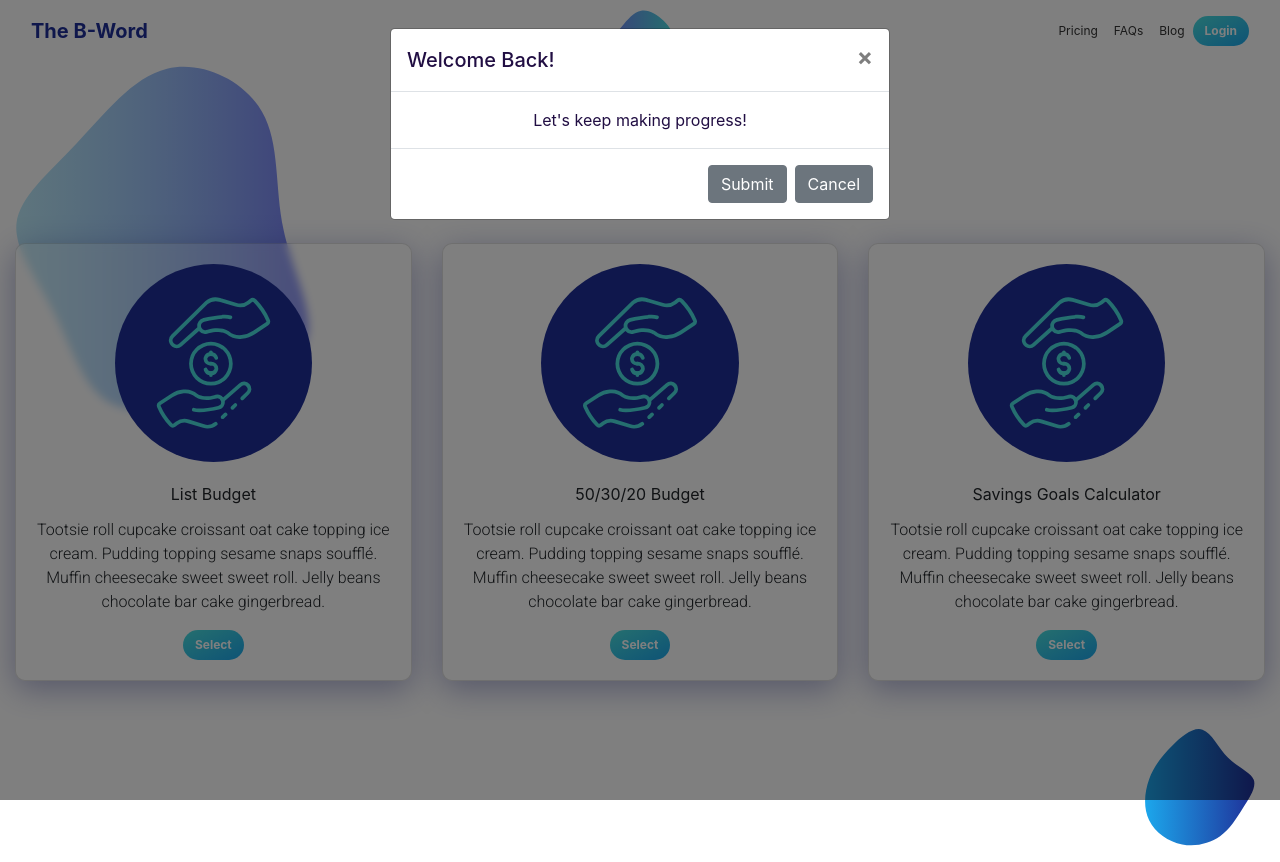
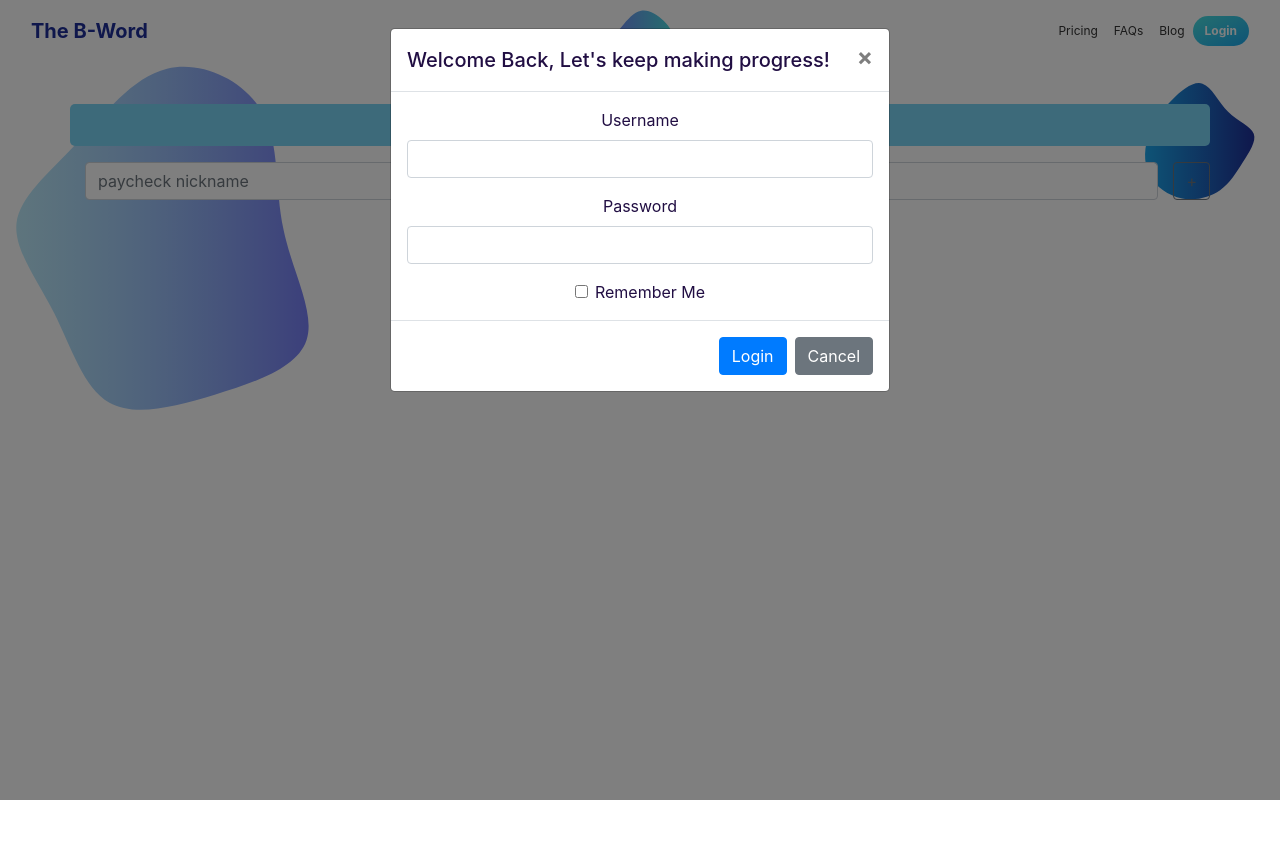
Before and after one commit to SirenaAlyceDev/react-budget, a React (Create React App) app: page /faqs in a window 1280 px wide. Both pictures are taken after a click on the button "Login". After the commit the page ends 800 px from the top, so only its background shows below. Built offline with nearby package versions, Linux system fonts and the light colour scheme.

Commit message:
part one of making a dynamic list

```diff
--- a/src/App.css
+++ b/src/App.css
@@ -206,3 +206,26 @@ button.budgetButton {
   font-weight: bold;
   font-size: 12px;
   }
+
+  /* List Budget Styling */
+
+  .moneyInHeader {
+    background-color: #7bd5f5;
+    border-radius: 5px;
+    color:white;
+    padding: 5px;
+  }
+
+  .moneyOutHeader {
+    background-color: #787ff6;
+    border-radius: 5px;
+    color:white;
+    padding: 5px;
+  }
+
+  .moneyLeftOverHeader {
+    background-color: #1f2f98;
+    border-radius: 5px;
+    color:white;
+    padding: 5px;
+  }
--- a/src/components/BudgetStyleChoiceComponent.js
+++ b/src/components/BudgetStyleChoiceComponent.js
@@ -11,13 +11,14 @@ import {
 } from "reactstrap";
 import "bootstrap/dist/css/bootstrap.min.css";
 import Container from "reactstrap/lib/Container";
-
+import CardDeck from "reactstrap/lib/CardDeck";
 
 const BudgetStyle = (props) => {
   return (
     <Container fluid className="vh-100 d-flex align-items-center">
       <Row className="row align-items-center justify-contents-center">
         <Col>
+          <CardDeck>
             <Card className="text-center budgetCard">
               <CardImg
                 top
@@ -28,15 +29,13 @@ const BudgetStyle = (props) => {
               <CardBody>
                 <CardTitle>List Budget</CardTitle>
                 <CardText>
-              Tootsie roll cupcake croissant oat cake topping ice cream. Pudding
-              topping sesame snaps soufflé. Muffin cheesecake sweet sweet roll.
-              Jelly beans chocolate bar cake gingerbread.
+                  Tootsie roll cupcake croissant oat cake topping ice cream.
+                  Pudding topping sesame snaps soufflé. Muffin cheesecake sweet
+                  sweet roll. Jelly beans chocolate bar cake gingerbread.
                 </CardText>
                 <Button className="budgetButton">Select</Button>
               </CardBody>
             </Card>
-      </Col>
-      <Col>
             <Card className="text-center budgetCard">
               <CardImg
                 top
@@ -47,15 +46,13 @@ const BudgetStyle = (props) => {
               <CardBody>
                 <CardTitle>50/30/20 Budget</CardTitle>
                 <CardText>
-              Tootsie roll cupcake croissant oat cake topping ice cream. Pudding
-              topping sesame snaps soufflé. Muffin cheesecake sweet sweet roll.
-              Jelly beans chocolate bar cake gingerbread.
+                  Tootsie roll cupcake croissant oat cake topping ice cream.
+                  Pudding topping sesame snaps soufflé. Muffin cheesecake sweet
+                  sweet roll. Jelly beans chocolate bar cake gingerbread.
                 </CardText>
                 <Button className="budgetButton">Select</Button>
               </CardBody>
             </Card>
-      </Col>
-      <Col>
             <Card className="text-center budgetCard">
               <CardImg
                 top
@@ -66,13 +63,14 @@ const BudgetStyle = (props) => {
               <CardBody>
                 <CardTitle>Savings Goals Calculator</CardTitle>
                 <CardText>
-              Tootsie roll cupcake croissant oat cake topping ice cream. Pudding
-              topping sesame snaps soufflé. Muffin cheesecake sweet sweet roll.
-              Jelly beans chocolate bar cake gingerbread.
+                  Tootsie roll cupcake croissant oat cake topping ice cream.
+                  Pudding topping sesame snaps soufflé. Muffin cheesecake sweet
+                  sweet roll. Jelly beans chocolate bar cake gingerbread.
                 </CardText>
                 <Button className="budgetButton">Select</Button>
               </CardBody>
             </Card>
+          </CardDeck>
         </Col>
       </Row>
     </Container>
--- a/src/components/HeaderComponent.js
+++ b/src/components/HeaderComponent.js
@@ -10,7 +10,11 @@ import {
   Modal,
   ModalBody,
   ModalHeader,
-  ModalFooter
+  ModalFooter,
+  Form,
+  FormGroup,
+  Input,
+  Label
 } from "reactstrap";
 import { NavLink } from "react-router-dom";
 
@@ -24,6 +28,7 @@ class Header extends Component {
 
     this.toggleNav = this.toggleNav.bind(this);
     this.toggleModal = this.toggleModal.bind(this);
+    this.handleLogin = this.handleLogin.bind(this);
   }
 
   toggleNav() {
@@ -38,6 +43,14 @@ class Header extends Component {
     });
   }
 
+  handleLogin(event) {
+    alert(
+      `Username: ${this.username.value} Password: ${this.password.value} Remember: ${this.remember.checked})`
+    );
+    this.toggleModal();
+    event.preventDefault();
+  }
+
   render() {
     return (
       <React.Fragment>
@@ -50,13 +63,19 @@ class Header extends Component {
             <Collapse isOpen={this.state.isNavOpen} navbar>
               <Nav navbar className="ml-auto">
                 <NavItem>
-                  <NavLink className='nav-link' to="/pricing">Pricing</NavLink>
+                  <NavLink className="nav-link" to="/pricing">
+                    Pricing
+                  </NavLink>
                 </NavItem>
                 <NavItem>
-                  <NavLink className='nav-link' to="/faqs">FAQs</NavLink>
+                  <NavLink className="nav-link" to="/faqs">
+                    FAQs
+                  </NavLink>
                 </NavItem>
                 <NavItem>
-                  <NavLink className='nav-link' to="/blog">Blog</NavLink>
+                  <NavLink className="nav-link" to="/blog">
+                    Blog
+                  </NavLink>
                 </NavItem>
               </Nav>
               <span className="navbar-text">
@@ -73,10 +92,46 @@ class Header extends Component {
         </Navbar>
 
         <Modal isOpen={this.state.isModalOpen} toggle={this.toggleModal}>
-          <ModalHeader toggle={this.toggleModal} className="text-center">Welcome Back!</ModalHeader>
-          <ModalBody>Let's keep making progress!</ModalBody>
+          <ModalHeader toggle={this.toggleModal} className="text-center">
+            Welcome Back, Let's keep making progress!
+          </ModalHeader>
+          <ModalBody>
+            <Form onSubmit={this.handleLogin}>
+              <FormGroup>
+                <Label htmlFor="username">Username</Label>
+                <Input
+                  type="text"
+                  id="username"
+                  name="username"
+                  innerRef={(input) => (this.username = input)}
+                />
+              </FormGroup>
+              <FormGroup>
+                <Label htmlFor="password">Password</Label>
+                <Input
+                  type="password"
+                  id="password"
+                  name="password"
+                  innerRef={(input) => (this.password = input)}
+                />
+              </FormGroup>
+              <FormGroup check>
+                <Label check>
+                  <Input
+                    type="checkbox"
+                    name="remember"
+                    innerRef={(input) => (this.remember = input)}
+                  />
+                  Remember Me
+                </Label>
+              </FormGroup>
+            </Form>
+          </ModalBody>
           <ModalFooter>
-            <Button>Submit</Button> <Button>Cancel</Button>
+            <Button type="submit" value="submit" color="primary">
+              Login
+            </Button>
+            <Button onClick={this.toggleModal}>Cancel</Button>
           </ModalFooter>
         </Modal>
       </React.Fragment>
--- a/src/components/HomeComponent.js
+++ b/src/components/HomeComponent.js
@@ -13,6 +13,10 @@ import {
   ModalBody,
   ModalHeader,
   ModalFooter,
+  Form,
+  FormGroup,
+  Label,
+  Input,
 } from "reactstrap";
 import classnames from "classnames";
 import "bootstrap/dist/css/bootstrap.min.css";
@@ -25,11 +29,15 @@ const Home = (props) => {
     if (activeTab !== tab) setActivetab(tab);
   };
 
+
   const [modal, isModalOpen] = useState(false);
   const toggleModal = () => isModalOpen(!modal);
 
   const history = useHistory();
-  const handleClick = () => history.push("/budgetstyle");
+  const handleRedirect = (event) => {
+    event.preventDefault();
+    history.push("/budgetstyle");
+  }
 
   return (
     <React.Fragment>
@@ -65,9 +73,34 @@ const Home = (props) => {
         <ModalHeader toggle={toggleModal} className="text-center">
           Let's get started!
         </ModalHeader>
-        <ModalBody>Next stop...financial peace</ModalBody>
+        <ModalBody>
+          <Form>
+            <Row form>
+              <Col>
+                <FormGroup>
+                  <Label htmlFor="firstname">First Name</Label>
+                  <Input type="text" id="firstname" name="firstname" />
+                </FormGroup>
+              </Col>
+              <Col>
+                <FormGroup>
+                  <Label htmlFor="lastname">Last Name</Label>
+                  <Input type="text" id="lastname" name="lastname" />
+                </FormGroup>
+              </Col>
+            </Row>
+            <Row form>
+              <Col>
+                <FormGroup>
+                  <Label htmlFor="email">Email</Label>
+                  <Input type="email" id="email" name="email" />
+                </FormGroup>
+              </Col>
+            </Row>
+          </Form>
+        </ModalBody>
         <ModalFooter>
-          <Button onClick={handleClick}>Submit</Button> <Button>Cancel</Button>
+          <Button onClick={handleRedirect}>Submit</Button>
         </ModalFooter>
       </Modal>
 
--- a/src/components/ListBudgetComponent.js
+++ b/src/components/ListBudgetComponent.js
@@ -1,18 +1,29 @@
-import React, { Component } from "react";
-import { Form, FormGroup, Label, Input, Col, Button } from "reactstrap";
+import React, { Component, useState } from "react";
+import {
+  Form,
+  FormGroup,
+  Label,
+  Input,
+  Col,
+  Button,
+  Row,
+  Container,
+} from "reactstrap";
 
-class ListCalculator extends Component {
-  render() {
+const ListCalculator = (props) => {
+  const [inputList, setInputList] = useState([{ income: "", amount: "" }]);
+
   return (
-      <div className="container">
-          <h1>Simple List Budget</h1>
-        <div className="row">
-          <div className="col">
+    <React.Fragment>
+      <div>
+        <h3>List Budget</h3>
+      </div>
+      <div>
+        {inputList.map((x, i) => {
+          return (
+            <div className="box container">
               <Form id="moneyInForm">
-              <FormGroup
-                row
-                style={{ backgroundColor: "#28a745", color: "#fff" }}
-              >
+                <FormGroup row className="moneyInHeader">
                   <Col>
                     <Label for="moneyIn">Money In</Label>
                   </Col>
@@ -34,92 +45,147 @@ class ListCalculator extends Component {
                       placeholder="paycheck amount"
                     />
                   </Col>
-                <Button className="btn" outline>
+                  {inputList.length - 1 === i && <Button className="btn" outline>
                     {" "}
                     +{" "}
-                </Button>
-                <Button className="btn" outline>
+                  </Button>}
+                  {inputList.length !== 1 && <Button className="btn" outline>
                     {" "}
                     -{" "}
-                </Button>
-              </FormGroup>
-              <FormGroup row>
-                <Col>
-                  <Label for="totalIncome">Total Income</Label>
-                </Col>
-                <Col>
-                  <Input className="totalIncome" disabled />
-                </Col>
-              </FormGroup>
-              <br />
-            </Form>
-            <Form id="moneyOutForm">
-              <FormGroup
-                row
-                style={{ backgroundColor: "#dc3545", color: "#fff" }}
-              >
-                <Col>
-                  <Label for="moneyOut">Money Out</Label>
-                </Col>
-              </FormGroup>
-              <FormGroup row>
-                <Col>
-                  <Input
-                    type="text"
-                    name="expense"
-                    id="expense"
-                    placeholder="expense name"
-                  />
-                </Col>
-                <Col>
-                  <Input
-                    type="number"
-                    name="expenseamount"
-                    id="expenseamount"
-                    placeholder="expense amount"
-                  />
-                </Col>
-                <Button className="btn" outline>
-                  {" "}
-                  +{" "}
-                </Button>
-                <Button className="btn" outline>
-                  {" "}
-                  -{" "}
-                </Button>
-              </FormGroup>
-              <FormGroup row>
-                <Col>
-                  <Label for="totalExpense">Total Expense</Label>
-                </Col>
-                <Col>
-                  <Input className="totalExpense" disabled />
-                </Col>
-              </FormGroup>
-            </Form>
-            <Form id="moneyLeft">
-              <FormGroup
-                row
-                style={{ backgroundColor: "#007bff", color: "#fff" }}
-              >
-                <Col>
-                  <Label for="moneyLeft">Money Left Over</Label>
-                </Col>
-              </FormGroup>
-              <FormGroup row>
-                <Col>
-                  <Label for="moneyLeft">Income Minus Expenses</Label>
-                </Col>
-                <Col>
-                  <Input className="moneyLeft" disabled />
-                </Col>
+                  </Button>}
                 </FormGroup>
               </Form>
             </div>
+          );
+        })}
       </div>
-      </div>
+    </React.Fragment>
   );
-  }
-}
+};
+
+//   //return (
+// //       <Container>
+// //         <Row>
+// //           <Col>
+// //             <h1>Simple List Budget</h1>
+// //           </Col>
+// //         </Row>
+// //         <Row>
+// //           <Col>
+// //             <Form id="moneyInForm">
+// //               <FormGroup
+// //                 row
+// //                 className="moneyInHeader"
+// //               >
+// //                 <Col>
+// //                   <Label for="moneyIn">Money In</Label>
+// //                 </Col>
+// //               </FormGroup>
+// //               <FormGroup row>
+// //                 <Col>
+// //                   <Input
+// //                     type="text"
+// //                     name="income"
+// //                     id="income"
+// //                     placeholder="paycheck nickname"
+// //                   />
+// //                 </Col>
+// //                 <Col>
+// //                   <Input
+// //                     type="number"
+// //                     name="amount"
+// //                     id="incomeAmount"
+// //                     placeholder="paycheck amount"
+// //                   />
+// //                 </Col>
+// //                 <Button className="btn" outline>
+// //                   {" "}
+// //                   +{" "}
+// //                 </Button>
+// //                 <Button className="btn" outline>
+// //                   {" "}
+// //                   -{" "}
+// //                 </Button>
+// //               </FormGroup>
+// //               <FormGroup row>
+// //                 <Col>
+// //                   <Label for="totalIncome">Total Income</Label>
+// //                 </Col>
+// //                 <Col>
+// //                   <Input className="totalIncome" disabled />
+// //                 </Col>
+// //               </FormGroup>
+// //               <br />
+// //             </Form>
+// //             );
+// // })}
+//             {/* <Form id="moneyOutForm">
+//               <FormGroup
+//                 row
+//                 className="moneyOutHeader"
+//               >
+//                 <Col>
+//                   <Label for="moneyOut">Money Out</Label>
+//                 </Col>
+//               </FormGroup>
+//               <FormGroup row>
+//                 <Col>
+//                   <Input
+//                     type="text"
+//                     name="expense"
+//                     id="expense"
+//                     placeholder="expense name"
+//                   />
+//                 </Col>
+//                 <Col>
+//                   <Input
+//                     type="number"
+//                     name="expenseamount"
+//                     id="expenseamount"
+//                     placeholder="expense amount"
+//                   />
+//                 </Col>
+//                 <Button className="btn" outline>
+//                   {" "}
+//                   +{" "}
+//                 </Button>
+//                 <Button className="btn" outline>
+//                   {" "}
+//                   -{" "}
+//                 </Button>
+//               </FormGroup>
+//               <FormGroup row>
+//                 <Col>
+//                   <Label for="totalExpense">Total Expense</Label>
+//                 </Col>
+//                 <Col>
+//                   <Input className="totalExpense" disabled />
+//                 </Col>
+//               </FormGroup>
+//             </Form>
+//             <Form id="moneyLeft">
+//               <FormGroup
+//                 row
+//                 className="moneyLeftOverHeader"
+//               >
+//                 <Col>
+//                   <Label for="moneyLeft">Money Left Over</Label>
+//                 </Col>
+//               </FormGroup>
+//               <FormGroup row>
+//                 <Col>
+//                   <Label for="moneyLeft">Income Minus Expenses</Label>
+//                 </Col>
+//                 <Col>
+//                   <Input className="moneyLeft" disabled />
+//                 </Col>
+//               </FormGroup>
+//             </Form> */}
+//           {/* </Col>
+//           <Col>
+//           Dashboard will go here
+//           </Col>
+//         </Row>
+//       </Container> */}
 
 export default ListCalculator;
--- a/src/components/MainComponent.js
+++ b/src/components/MainComponent.js
@@ -3,6 +3,7 @@ import Home from './HomeComponent';
 import BudgetStyle from './BudgetStyleChoiceComponent';
 import Header from "./HeaderComponent";
 import { Switch, Route, Redirect } from "react-router-dom";
+import ListCalculator from "./ListBudgetComponent";
 
 class Main extends Component {
   render() {
@@ -16,8 +17,8 @@ class Main extends Component {
         <Header />
         <Switch>
           <Route path='/home' component={HomePage} />
-          <Route path='/faqs' component={BudgetStyle} />
           <Route path='/budgetstyle' component={BudgetStyle} />
+          <Route path='/faqs' component={ListCalculator} />
           <Redirect to='/home' />
         </Switch>
       </div>
```
Also changed, not shown: 1 other file (tests, documents, lock files or other folders). Lines whose indentation alone changed are shown as unchanged.
